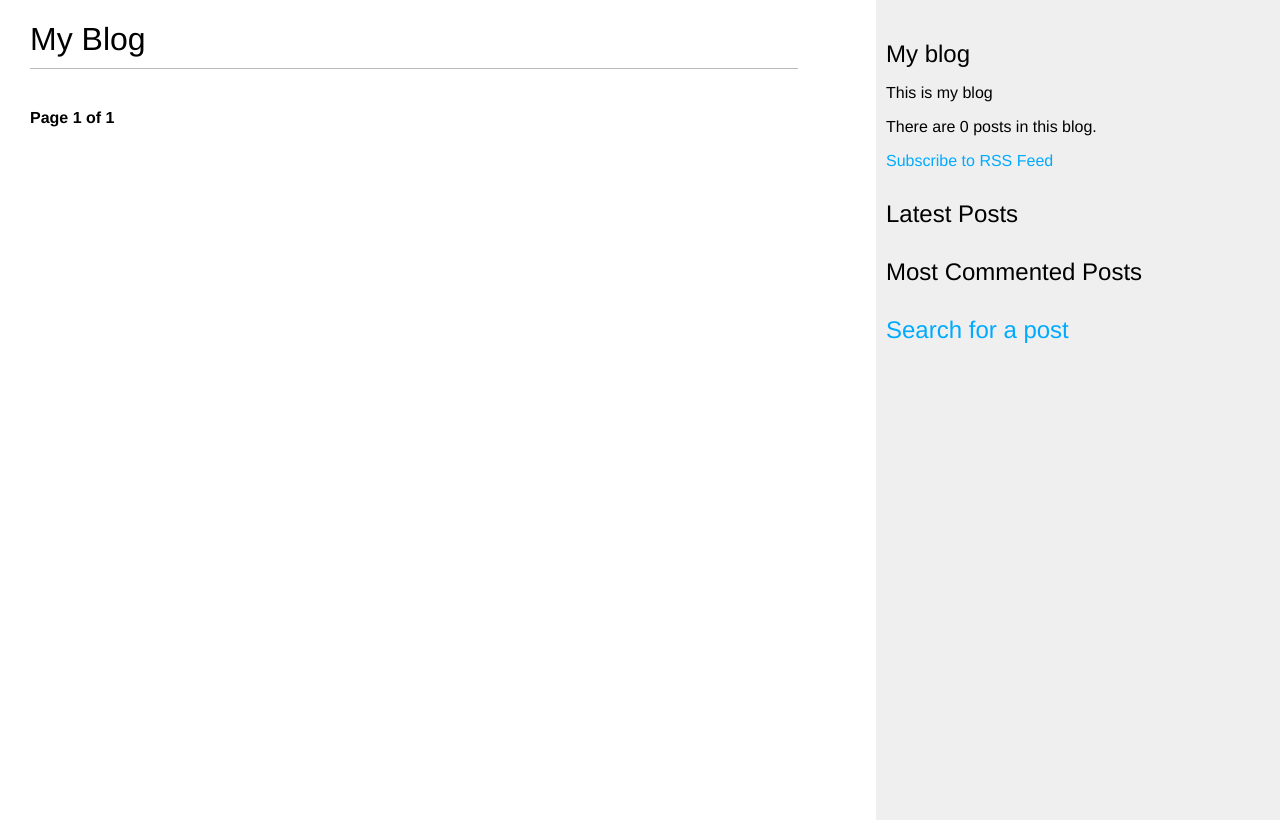
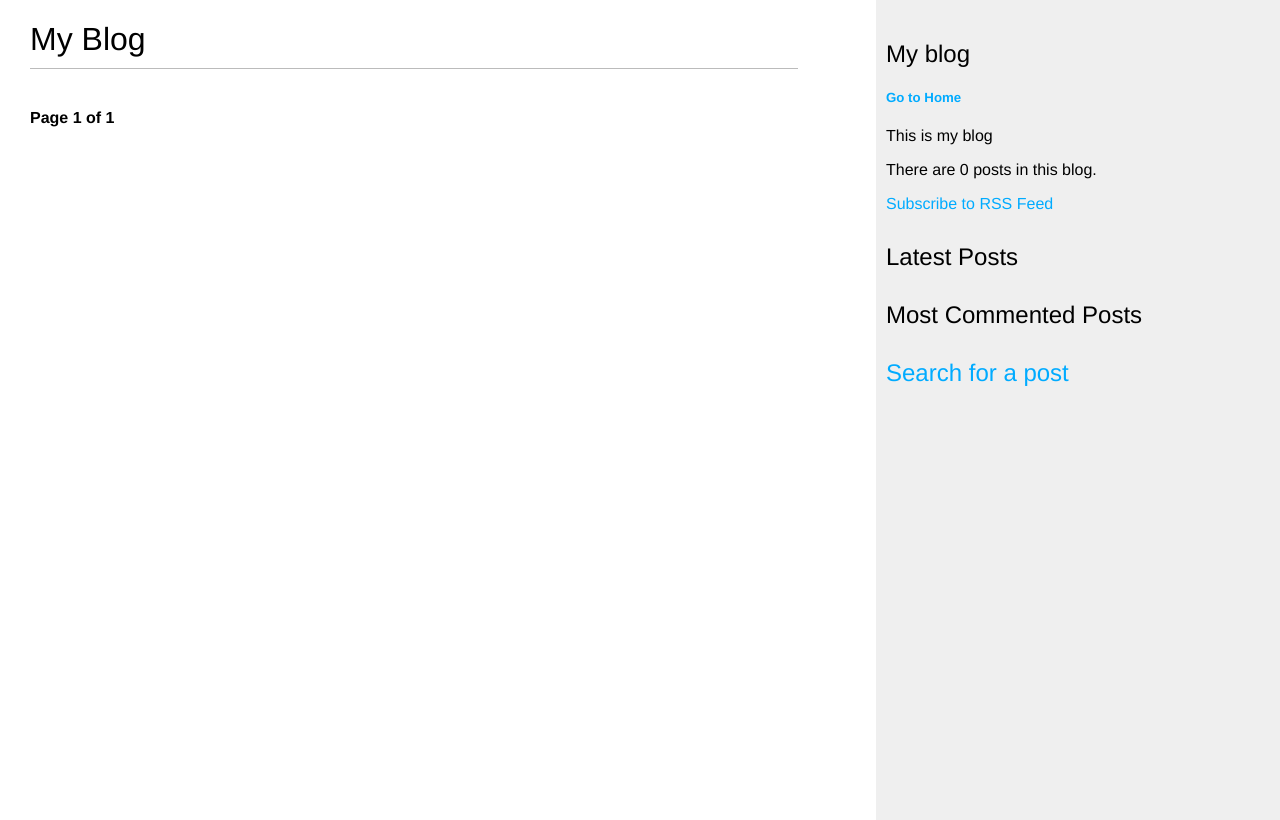
Before and after one commit to theoctober19th/django-blog, a Django app: page /blog/ in a window 1280 px wide. Run offline with Django 3.2, Linux system fonts and the light colour scheme; data that the repository does not hold is empty.

Commit message:
go to home button

```diff
--- a/blog/templates/blog/base.html
+++ b/blog/templates/blog/base.html
@@ -13,6 +13,7 @@
     </div>
     <div id="sidebar">
         <h2>My blog</h2>
+        <h5><a href="{% url 'blog:post_list' %}">Go to Home</a></h5
             <p>This is my blog</p>
             <p>There are {% total_count %} posts in this blog. </p>
             <a href="{% url 'blog:post_feed' %}">Subscribe to RSS Feed</a>
```
